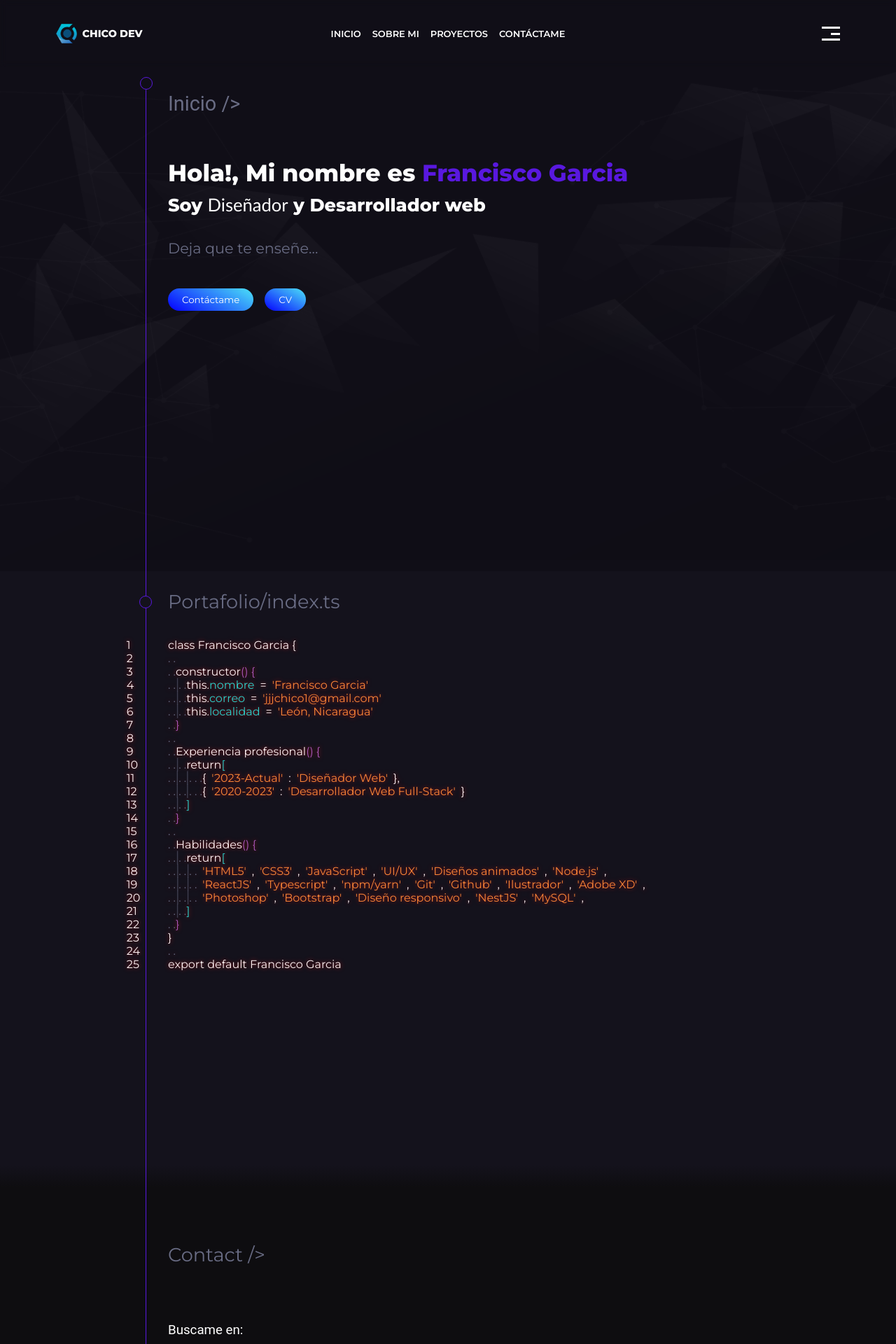
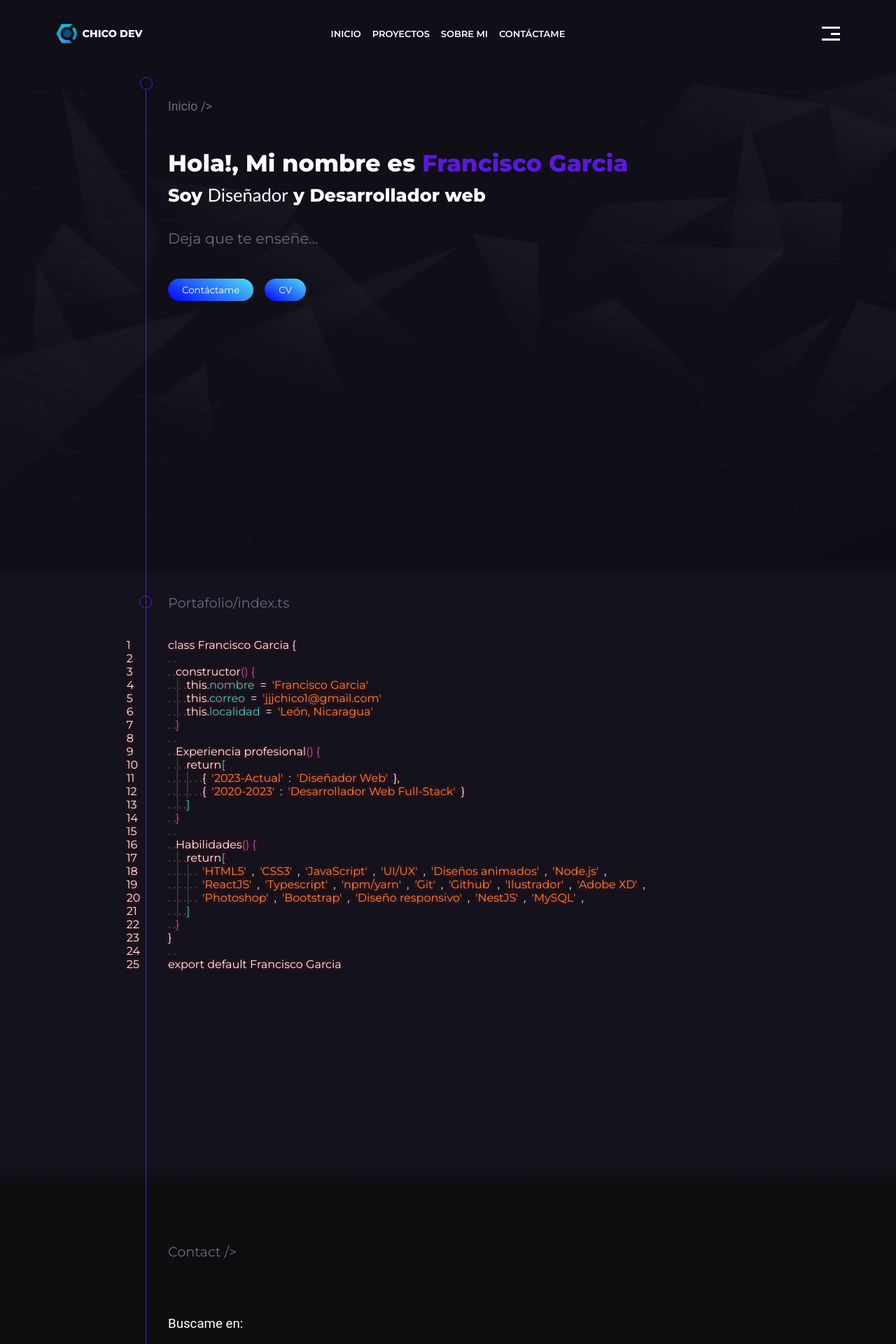
Before and after one commit to francisco-JGC/PortafolioV2, a React (Vite) app: page / in a window 1280 px wide. Shown: the top 1920 px of the page at 70% size. Built offline with nearby package versions, Linux system fonts and the light colour scheme.

Commit message:
fix: editing small details

```diff
--- a/src/components/Layout/index.scss
+++ b/src/components/Layout/index.scss
@@ -13,6 +13,7 @@
     background: #5918df;
     border-radius: 20px;
     animation: line 2s ease-in-out;
+    z-index: 1;
   }
 
   &::before {
--- a/src/components/Navigation/index.jsx
+++ b/src/components/Navigation/index.jsx
@@ -1,7 +1,7 @@
 const ITEMS = [
   { label: 'Inicio', to: 'start' },
+  { label: 'Proyectos', to: 'projects' },
   { label: 'Sobre mi', to: 'about' },
-  { label: 'Proyectos', to: 'projects' },
   { label: 'Contáctame', to: 'contact' }
 ]
 
--- a/src/pages/about/components/code/index.scss
+++ b/src/pages/about/components/code/index.scss
@@ -6,9 +6,9 @@
   &::before {
     content: 'Portafolio/index.ts';
     position: absolute;
-    top: 1em;
+    top: 1.7em;
     color: #696c84;
-    font-size: calc(0.9em + 1vw);
+    font-size: calc(0.4em + 1vw);
   }
 
   &::after {
--- a/src/pages/about/container/index.scss
+++ b/src/pages/about/container/index.scss
@@ -3,13 +3,12 @@
   min-height: 110vh;
   padding: 0 15em;
   width: 100%;
-
+  margin: 0;
   position: relative;
 
   &::before {
     content: '';
     position: absolute;
-
     bottom: 0;
     background: linear-gradient(0deg, #0e0d10, transparent);
     width: 100%;
--- a/src/pages/contact/components/Social/index.scss
+++ b/src/pages/contact/components/Social/index.scss
@@ -2,7 +2,7 @@
   color: #fff;
 
   span:first-child {
-    font-size: calc(0.9em + 1vw);
+    font-size: calc(0.4em + 1vw);
     color: #696c84;
     position: relative;
   }
--- a/src/pages/home/components/Profile/index.jsx
+++ b/src/pages/home/components/Profile/index.jsx
@@ -58,7 +58,7 @@ export const Profile = () => {
           animate="animate"
           transition={variantButton.transition}
         >
-          <a to="#contact">
+          <a href="#contact">
             <CustomButton>
               <span>Contáctame</span>
             </CustomButton>
--- a/src/pages/home/components/Profile/index.scss
+++ b/src/pages/home/components/Profile/index.scss
@@ -8,7 +8,7 @@
   small {
     margin-top: -1em;
     margin-bottom: 1em;
-    font-size: calc(1rem + 1vw);
+    font-size: calc(0.3rem + 1vw);
     color: #696c84;
     top: 0;
     font-family: 'Roboto', sans-serif;
```
